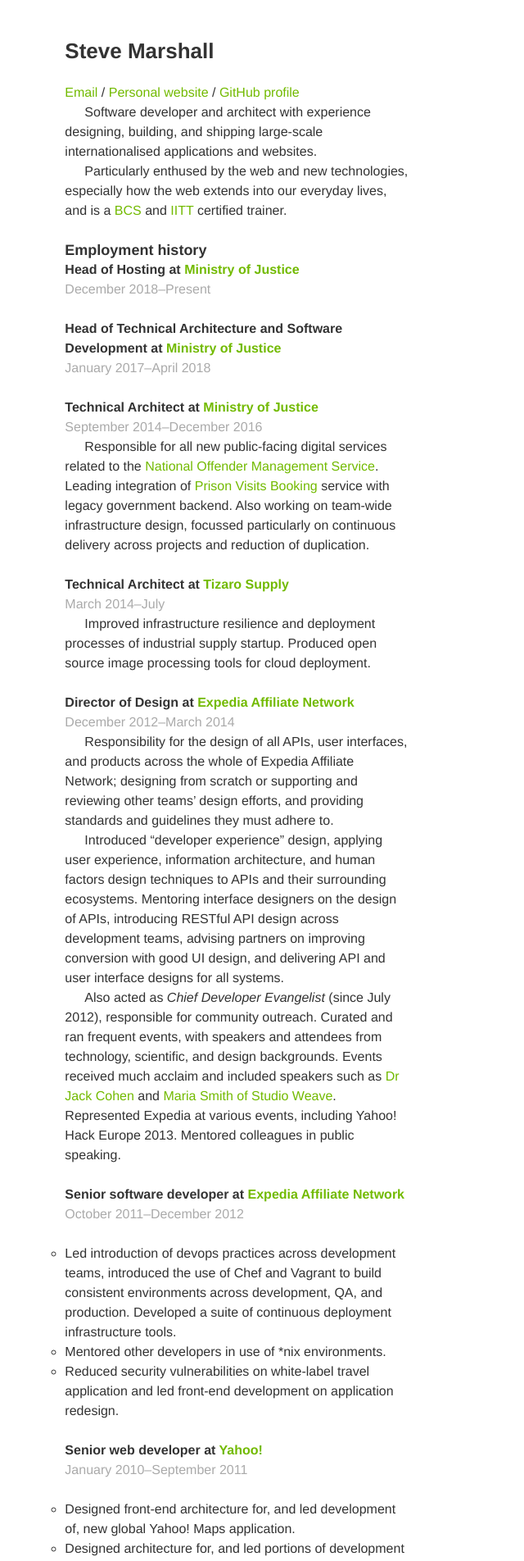
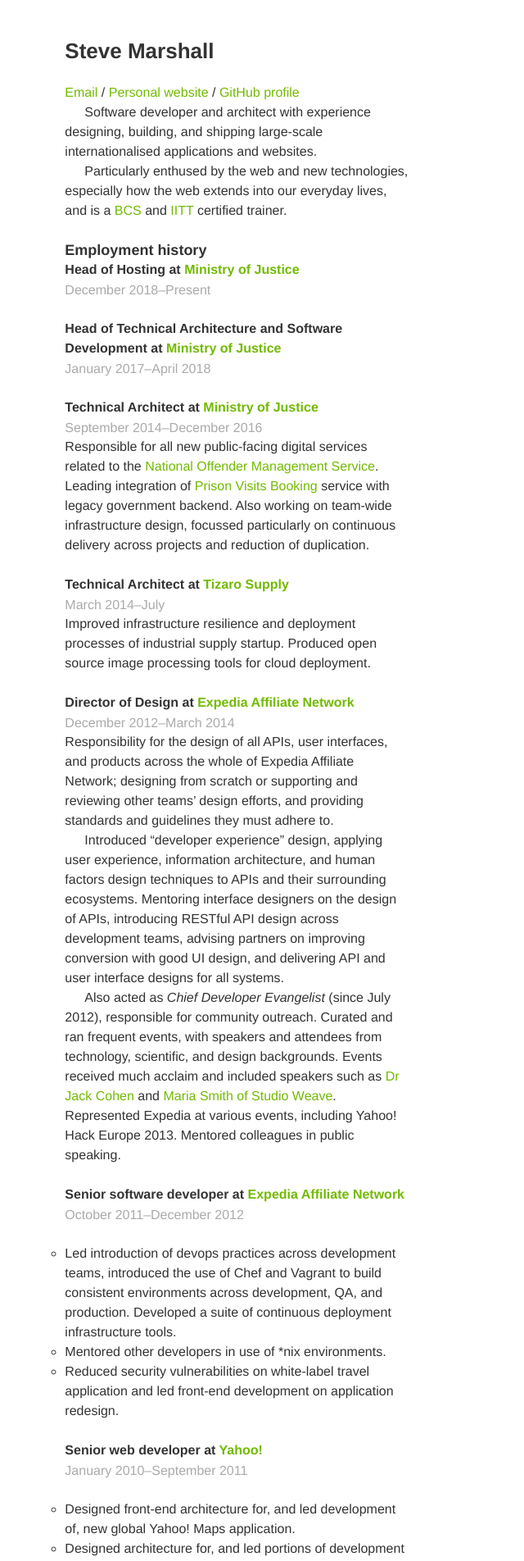
Before and after one commit to SteveMarshall/stevemarshall.github.io, a Jekyll site: the page built from cv.md, in a window 1280 px wide. Shown: the top 1904 px of the page at 82% size, without its empty margins (0-640 px from the left). Built offline with Jekyll 4.4.1, drawn with Linux system fonts in a browser that asks for light colours; our own code applies the rules of GitHub Pages for plain Markdown files.

Commit message:
Fix text-indents around metadata
It turns out that paragraphs immediately after `.meta`s were being
indented when they shouldn't be. This fixes that.

```diff
--- a/_sass/content.scss
+++ b/_sass/content.scss
@@ -14,6 +14,7 @@
     line-height:            23px;
     margin-bottom:          24px;
     padding-top:            1px;
+    text-indent:            0;
 }
 
 p,
@@ -25,6 +26,9 @@
 p + p {
     margin-top:             -24px;
     text-indent:            24px;
+}
+.meta + p {
+    text-indent:            0;
 }
 blockquote p + footer {
   margin-top:               -24px;
--- a/assets/print.css
+++ b/assets/print.css
@@ -19,6 +19,7 @@
     line-height:            16px;
     margin-bottom:          17px;
     padding-top:            1px;
+    text-indent:            0;
 }
 p,
 ol,
@@ -29,6 +30,9 @@
 p + p {
     margin-top:             -17px;
     text-indent:            17px;
+}
+.meta + p {
+    text-indent:            0;
 }
 blockquote p + footer {
   margin-top:               -17px;
--- a/cv.md
+++ b/cv.md
@@ -19,18 +19,20 @@
 
 ### Head of Hosting at [Ministry of Justice](https://www.gov.uk/government/organisations/ministry-of-justice)
 
-<span class="meta"><time datetime="2017-12-01">December
-2018</time>--Present</span>
+<span><time datetime="2017-12-01">December 2018</time>--Present</span>
+{: .meta}
 
 ### Head of Technical Architecture and Software Development at [Ministry of Justice](https://www.gov.uk/government/organisations/ministry-of-justice)
 
-<span class="meta"><time datetime="2017-01-01">January
+<span><time datetime="2017-01-01">January
 2017</time>--<time datetime="2018-04-25">April 2018</time></span>
+{: .meta}
 
 ### Technical Architect at [Ministry of Justice](https://www.gov.uk/government/organisations/ministry-of-justice)
 
-<span class="meta"><time datetime="2014-09-29">September
+<span><time datetime="2014-09-29">September
 2014</time>--<time datetime="2016-12-31">December 2016</time></span>
+{: .meta}
 
 Responsible for all new public-facing digital services related to the
 [National Offender Management
@@ -43,8 +45,9 @@
 
 ### Technical Architect at [Tizaro Supply](http://tizaro.com)
 
-<span class="meta"><time datetime="2014-03-31">March
+<span><time datetime="2014-03-31">March
 2014</time>--<time datetime="2014-06-30">July</time></span>
+{: .meta}
 
 Improved infrastructure resilience and deployment processes of
 industrial supply startup. Produced open source image processing
@@ -52,8 +55,9 @@
 
 ### Director of Design at [Expedia Affiliate Network](http://expediaaffiliate.com/)
 
-<span class="meta"><time datetime="2012-12-07">December
+<span><time datetime="2012-12-07">December
 2012</time>--<time datetime="2014-03-14">March 2014</time></span>
+{: .meta}
 
 Responsibility for the design of all APIs, user interfaces, and
 products across the whole of Expedia Affiliate Network; designing from
@@ -78,8 +82,9 @@
 
 ### Senior software developer at [Expedia Affiliate Network](http://expediaaffiliate.com/)
 
-<span class="meta"><time datetime="2011-10-17">October
+<span><time datetime="2011-10-17">October
 2011</time>--<time datetime="2012-12-07">December 2012</time></span>
+{: .meta}
 
 - Led introduction of devops practices across development teams,
   introduced the use of Chef and Vagrant to build consistent
@@ -91,8 +96,9 @@
 
 ### Senior web developer at [Yahoo!](http://yahoo.com/)
 
-<span class="meta"><time datetime="2010-01-01">January
+<span><time datetime="2010-01-01">January
 2010</time>--<time datetime="2011-09-21">September 2011</time></span>
+{: .meta}
 
 - Designed front-end architecture for, and led development of, new
   global Yahoo! Maps application.
@@ -120,8 +126,9 @@
 
 ### Web developer at [Yahoo!](http://yahoo.com/)
 
-<span class="meta"><time datetime="2006-10-30">October
+<span><time datetime="2006-10-30">October
 2006</time>--<time datetime="2009-12-31">December 2009</time></span>
+{: .meta}
 
 Worked on, and later led, front-end development of European
 entertainment websites, including development and maintenance of
@@ -134,8 +141,9 @@
 
 ### Software engineer at [Systematic Software Engineering](http://www.systematic.com/)
 
-<span class="meta"><time datetime="2006-06-05">June 2006</time>--<time
+<span><time datetime="2006-06-05">June 2006</time>--<time
 datetime="2006-10-23">October 2006</time></span>
+{: .meta}
 
 Designed a military standards management workflow engine for clients
 including <abbr title="North Atlantic Treaty Organisation">NATO</abbr>,
@@ -144,8 +152,9 @@
 
 ### Web developer at [Fujitsu Siemens Computers](http://en.wikipedia.org/wiki/Fujitsu_Siemens_Computers)
 
-<span class="meta"><time datetime="2002-07-15">July 2002</time>--<time
+<span><time datetime="2002-07-15">July 2002</time>--<time
 datetime="2006-05-26">May 2006</time></span>
+{: .meta}
 
 Developed and maintained the public web sites (including
 fujitsu-siemens.com and 30+ international variants) and the
@@ -199,9 +208,10 @@
 
 ### Institute Certified Training Professional from [<abbr title="British Computer Society">BCS</abbr>](http://bcs.org/) and [<abbr title="Institute for IT Trainers">IITT</abbr>](http://iitt.org.uk)
 
-<span class="meta"><time datetime="2008-05-19">May 2008</time></span>
-
+<span><time datetime="2008-05-19">May 2008</time></span>
+{: .meta}
 ### BSc Computer Science & Engineering with First Class Honours from [University of Surrey](http://surrey.ac.uk/)
 
-<span class="meta"><time datetime="2000-09-04">September
+<span><time datetime="2000-09-04">September
 2000</time>--<time datetime="2004-06-18">June 2004</time></span>
+{: .meta}
```
